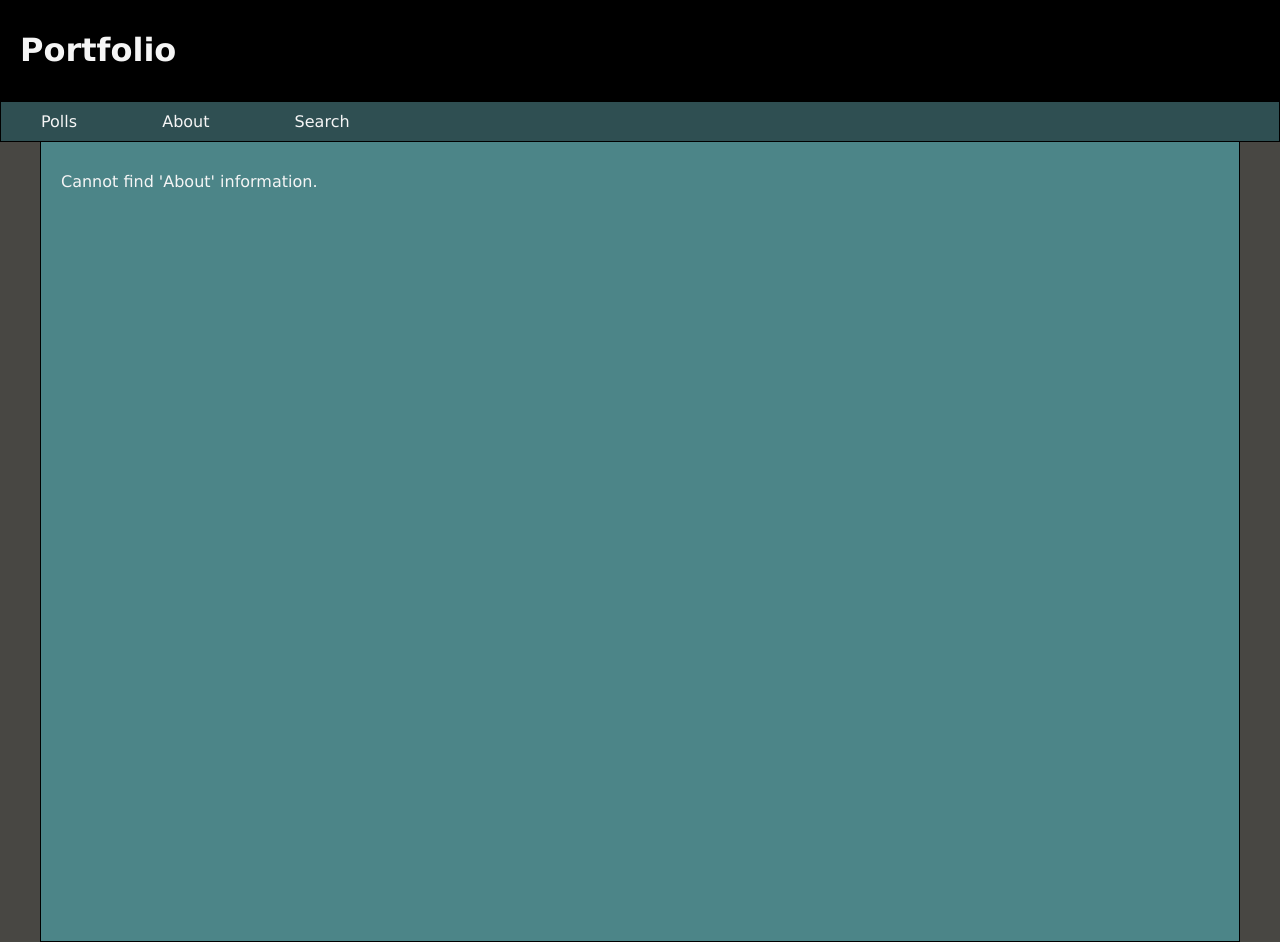
After one commit to Rokudoku/Django-Strawpoll-WebApp, a Django app: page /polls/about/ in a window 1280 px wide. The commit adds this page. Run offline with Django 3.2, Linux system fonts and the light colour scheme; data that the repository does not hold is empty; some libraries are stand-ins or nearby versions.

Commit message:
Added About page.
Displays the AboutSection titles and contents in order. Is accessible from 'About' button in nav bar.

```diff
--- /dev/null
+++ b/polls/templates/polls/about.html
@@ -0,0 +1,21 @@
+{% extends "polls/base.html" %}
+
+{% block title %}About{% endblock %}
+
+{% block content %}
+
+    <div class="container">
+
+        {% if about_section_list %}
+            {% for section in about_section_list %}
+                <h1>{{ section.title }}</h1>
+                <hr>
+                <p>{{ section.content }}</p>
+            {% endfor %}
+        {% else %}
+            <p>Cannot find 'About' information.</p>
+        {% endif %}
+
+    </div>
+
+{% endblock %}
--- a/polls/templates/polls/base.html
+++ b/polls/templates/polls/base.html
@@ -19,7 +19,7 @@
     </div>
     <div class="navbar">
         <a class="navbar-link" href="{% url 'polls:index' %}">Polls</a>
-        <a class="navbar-link" href="#">About</a>
+        <a class="navbar-link" href="{% url 'polls:about' %}">About</a>
         <a class="navbar-link" href="#">Search</a>
     </div>
     <div class="main-content">
--- a/polls/urls.py
+++ b/polls/urls.py
@@ -10,4 +10,5 @@ urlpatterns = [
     path('<int:question_id>/vote/', views.vote, name='vote'),
     path('create/', views.create_question, name='create'),
     path('<int:pk>/delete/', views.QuestionDelete.as_view(), name='delete'),
+    path('about/', views.AboutView.as_view(), name='about'),
 ]
--- a/polls/views.py
+++ b/polls/views.py
@@ -6,7 +6,7 @@ from django.utils import timezone
 from django.views import generic
 
 from .forms import QuestionForm, ChoiceForm, BaseChoiceFormSet
-from .models import Question, Choice
+from .models import Question, Choice, AboutSection
 
 class IndexView(generic.ListView):
     template_name = 'polls/index.html'
@@ -49,6 +49,18 @@ class QuestionDelete(generic.edit.DeleteView):
     model = Question
     success_url = reverse_lazy('polls:index')
     template_name = 'polls/confirm_delete.html'
+
+
+class AboutView(generic.ListView):
+    template_name = 'polls/about.html'
+    context_object_name = 'about_section_list'
+
+    def get_queryset(self):
+        """
+        Get all AboutSections and order them by display order.
+        """
+        return AboutSection.objects.all().order_by('display_order')
+
 
 def vote(request, question_id):
     question = get_object_or_404(Question, pk=question_id)
```
